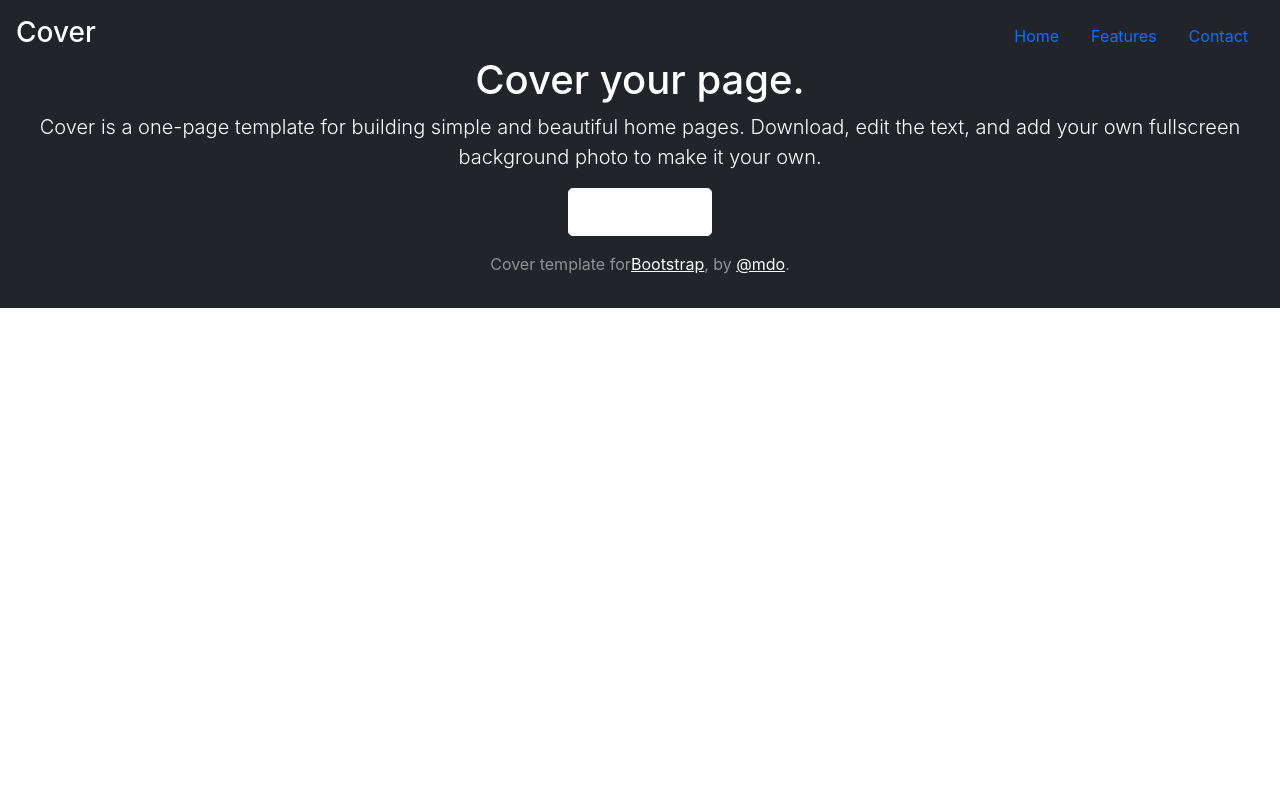
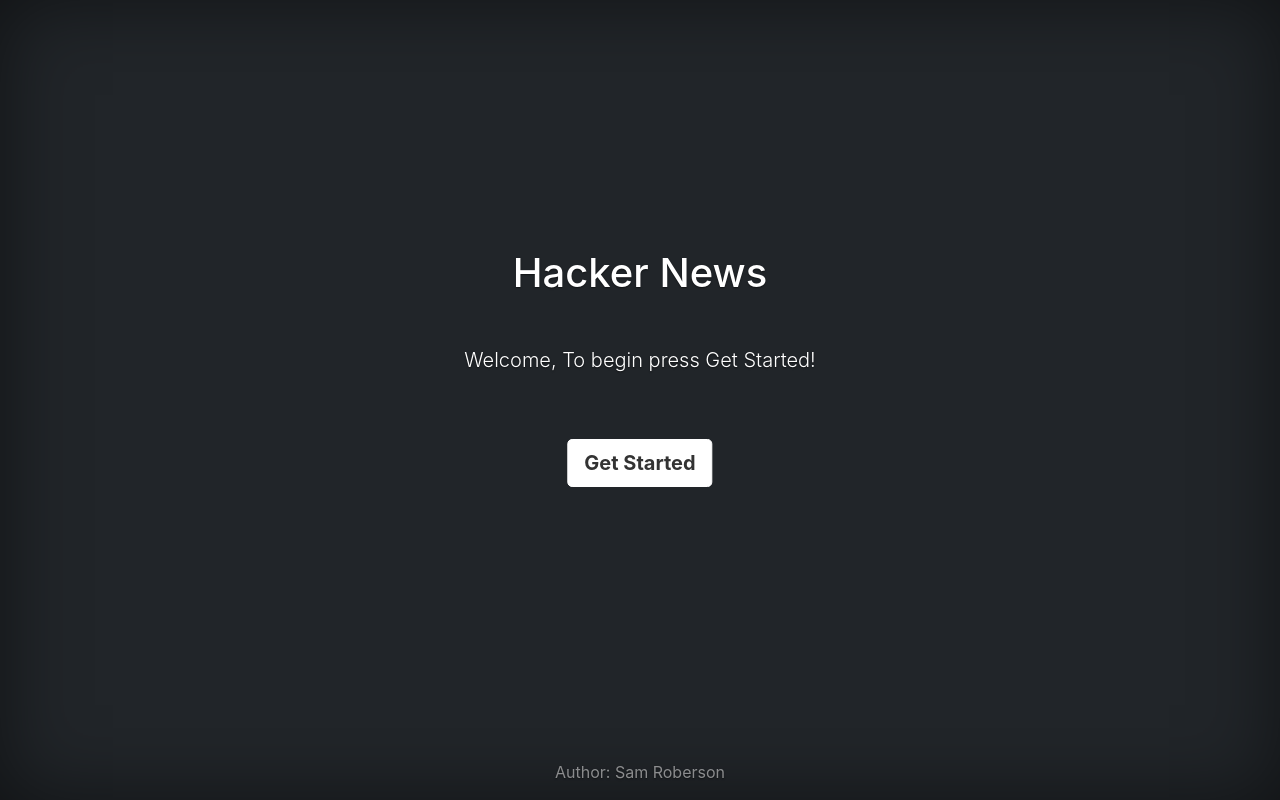
Before and after one commit to samrobers/RTS-News-Search, a React (Create React App) app in the folder client/: page / in a window 1280 px wide. Built offline with nearby package versions, Linux system fonts and the light colour scheme.

Commit message:
having basic app js functioning

```diff
--- a/client/public/index.html
+++ b/client/public/index.html
@@ -15,15 +15,12 @@
       href="https://cdn.jsdelivr.net/npm/bootstrap@5.1.1/dist/css/bootstrap.min.css"
       integrity="sha384-F3w7mX95PdgyTmZZMECAngseQB83DfGTowi0iMjiWaeVhAn4FJkqJByhZMI3AhiU"
       crossorigin="anonymous"
-      <link
-      rel="manifest"
-      href="%PUBLIC_URL%/manifest.json"
     />
+    <link rel="manifest" href="%PUBLIC_URL%/manifest.json" />
 
-    <title>React App</title>
+    <title>RTS NEWS SEARCH</title>
   </head>
   <body>
-    <noscript>You need to enable JavaScript to run this app.</noscript>
     <div id="root"></div>
 
     <script
--- a/client/src/App.css
+++ /dev/null
@@ -1,38 +0,0 @@
-.App {
-  text-align: center;
-}
-
-.App-logo {
-  height: 40vmin;
-  pointer-events: none;
-}
-
-@media (prefers-reduced-motion: no-preference) {
-  .App-logo {
-    animation: App-logo-spin infinite 20s linear;
-  }
-}
-
-.App-header {
-  background-color: #282c34;
-  min-height: 100vh;
-  display: flex;
-  flex-direction: column;
-  align-items: center;
-  justify-content: center;
-  font-size: calc(10px + 2vmin);
-  color: white;
-}
-
-.App-link {
-  color: #61dafb;
-}
-
-@keyframes App-logo-spin {
-  from {
-    transform: rotate(0deg);
-  }
-  to {
-    transform: rotate(360deg);
-  }
-}
--- a/client/src/App.js
+++ b/client/src/App.js
@@ -1,5 +1,6 @@
-import "./App.css";
 import Main from "./pages/Main";
+import Search from "./pages/Search";
+import History from "./pages/History";
 import { BrowserRouter as Router, Route, Switch } from "react-router-dom";
 function App() {
   return (
@@ -7,6 +8,8 @@
       <Router>
         <Switch>
           <Route exact path="/" component={Main} />
+          <Route exact path="/search" component={Search} />
+          <Route exact path="/history" component={History} />
         </Switch>
       </Router>
     </>
--- a/client/src/pages/Main.js
+++ b/client/src/pages/Main.js
@@ -1,56 +1,27 @@
 import React from "react";
+import { Link } from "react-router-dom";
+import HomeStyle from "../style/Home.css";
 
 function Main() {
   return (
     <div>
-      <body className="d-flex h-100 text-center text-white bg-dark">
-        <div className="cover-container d-flex w-100 h-100 p-3 mx-auto flex-column">
-          <header className="mb-auto">
-            <div>
-              <h3 className="float-md-start mb-0">Cover</h3>
-              <nav className="nav nav-masthead justify-content-center float-md-end">
-                <a className="nav-link active" aria-current="page" href="./">
-                  Home
-                </a>
-                <a className="nav-link" href="./">
-                  Features
-                </a>
-                <a className="nav-link" href="./">
-                  Contact
-                </a>
-              </nav>
-            </div>
-          </header>
-
-          <main className="px-3">
-            <h1>Cover your page.</h1>
-            <p className="lead">
-              Cover is a one-page template for building simple and beautiful
-              home pages. Download, edit the text, and add your own fullscreen
-              background photo to make it your own.
-            </p>
+      <body className="h-100 text-center text-white bg-dark min-vh-100  position-relative ">
+        <div className="cover-container d-flex w-100 h-100 p-3 mx-auto flex-column p">
+          <main className="px-3 position-absolute top-50 start-50 translate-middle ">
+            <h1>Hacker News</h1>
+            <p className="lead mt-5">Welcome, To begin press Get Started!</p>
             <p className="lead">
               <a
-                href="./"
-                className="btn btn-lg btn-secondary fw-bold border-white bg-white"
+                href="/search"
+                className="btn btn-lg btn-secondary fw-bold border-white bg-white mt-5 mb-5"
               >
-                Learn more
+                Get Started
               </a>
             </p>
           </main>
 
-          <footer className="mt-auto text-white-50">
-            <p>
-              Cover template for
-              <a href="https://getbootstrap.com/" className="text-white">
-                Bootstrap
-              </a>
-              , by{" "}
-              <a href="https://twitter.com/mdo" className="text-white">
-                @mdo
-              </a>
-              .
-            </p>
+          <footer className="fixed-bottom text-white-50">
+            <p>Author: Sam Roberson</p>
           </footer>
         </div>
       </body>
--- a/client/src/pages/Search.js
+++ b/client/src/pages/Search.js
@@ -0,0 +1,11 @@
+import React from 'react'
+import { Link } from "react-router-dom";
+function Search() {
+    return (
+        <div>
+
+        </div>
+    )
+}
+
+export default Search
--- /dev/null
+++ b/client/src/style/Home.css
@@ -0,0 +1,53 @@
+/*
+ * Globals
+ */
+
+
+/* Custom default button */
+.btn-secondary,
+.btn-secondary:hover,
+.btn-secondary:focus {
+  color: #333;
+  text-shadow: none; /* Prevent inheritance from `body` */
+}
+
+
+/*
+ * Base structure
+ */
+
+body {
+  text-shadow: 0 .05rem .1rem rgba(0, 0, 0, .5);
+  box-shadow: inset 0 0 5rem rgba(0, 0, 0, .5);
+}
+
+.cover-container {
+  max-width: 42em;
+}
+
+
+/*
+ * Header
+ */
+
+.nav-masthead .nav-link {
+  padding: .25rem 0;
+  font-weight: 700;
+  color: rgba(255, 255, 255, .5);
+  background-color: transparent;
+  border-bottom: .25rem solid transparent;
+}
+
+.nav-masthead .nav-link:hover,
+.nav-masthead .nav-link:focus {
+  border-bottom-color: rgba(255, 255, 255, .25);
+}
+
+.nav-masthead .nav-link + .nav-link {
+  margin-left: 1rem;
+}
+
+.nav-masthead .active {
+  color: #fff;
+  border-bottom-color: #fff;
+}
```
Also changed, not shown: client/src/components/nav/NavBar.js (added, +26 -0 lines).
